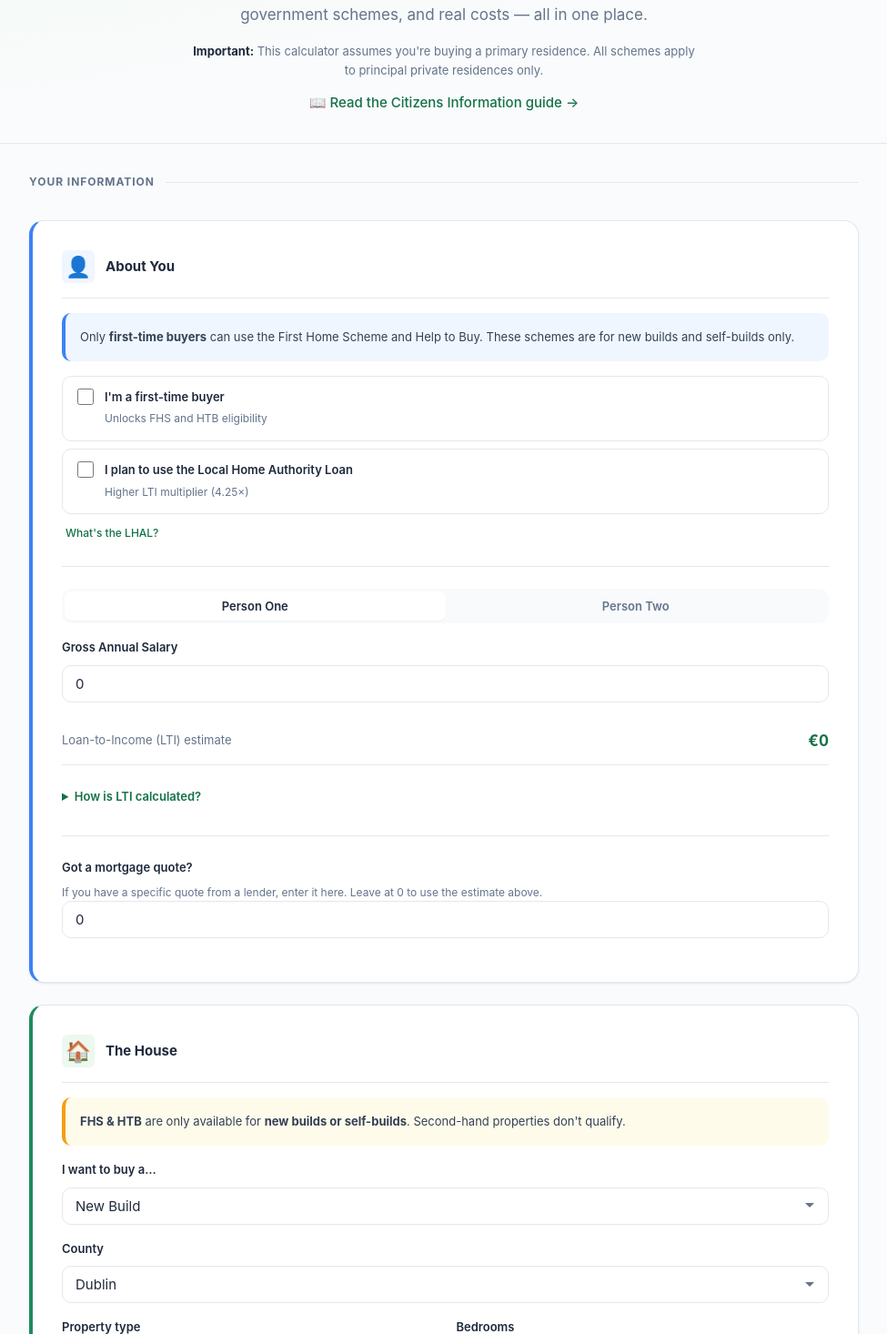
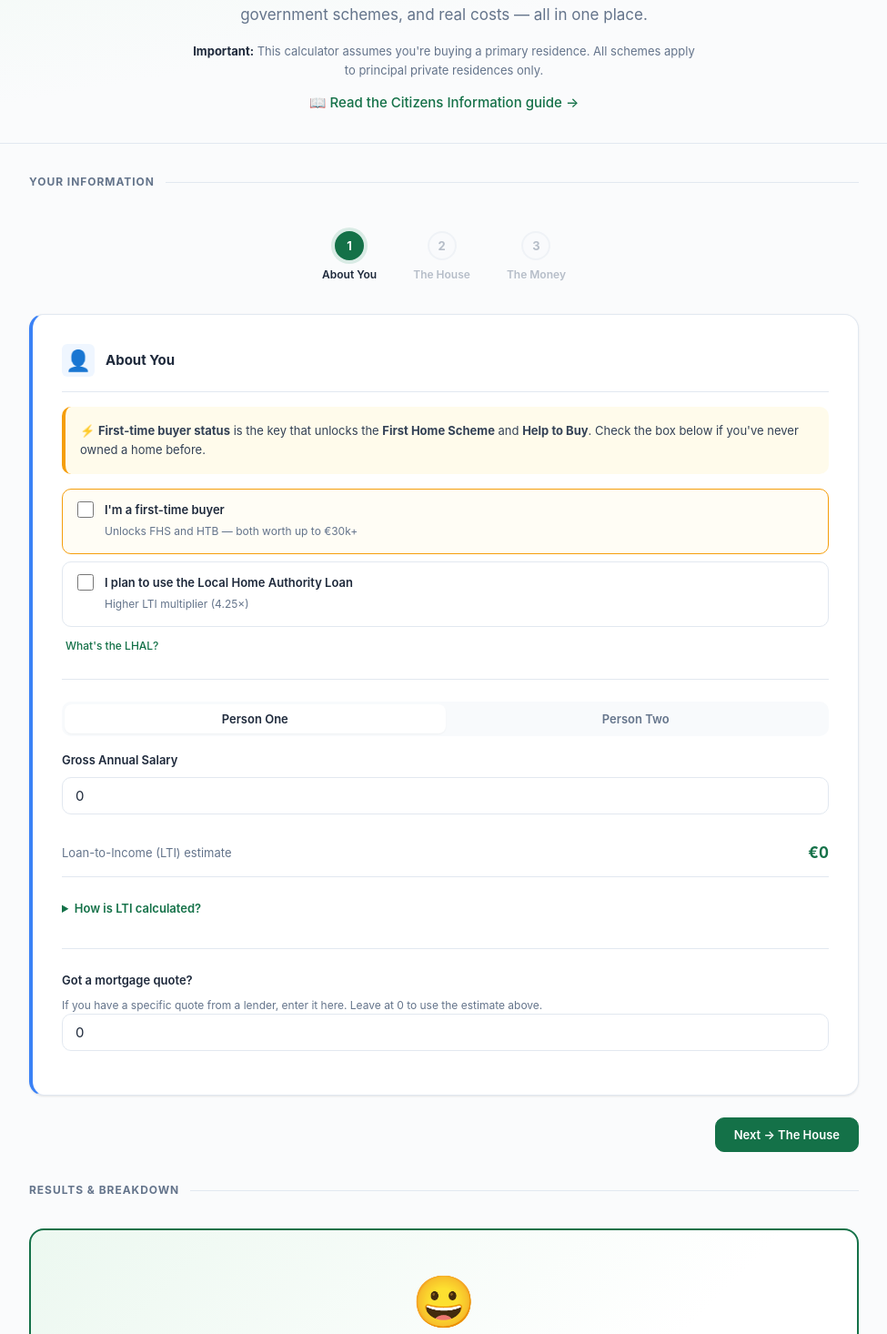
Before and after one commit to Wayne-Thornberry/House-Calculator, a Vue app: page / in a window 1280 px wide. Shown: the part 275-1741 px from the top of the page at 91% size, without its empty margins (152-1127 px from the left). Built offline with nearby package versions, Linux system fonts and the light colour scheme.

Commit message:
Implement step wizard for input sections and enhance UI with new styles for better user guidance

```diff
--- a/src/App.vue
+++ b/src/App.vue
@@ -36,10 +36,29 @@
         </div>
       </section>
 
-      <!-- Inputs section -->
+      <!-- Inputs section — step wizard -->
       <div class="container" style="margin-top: var(--s6);">
         <div class="section-label"><span>Your Information</span></div>
-        <div class="input-stack">
+
+        <!-- Step indicator -->
+        <nav class="stepper" aria-label="Progress">
+          <button
+            v-for="(step, i) in steps"
+            :key="i"
+            class="stepper-step"
+            :class="{ active: currentStep === i, done: currentStep > i }"
+            :disabled="currentStep < i"
+            @click="currentStep = i"
+            type="button"
+            :aria-current="currentStep === i ? 'step' : undefined"
+          >
+            <span class="stepper-dot">{{ currentStep > i ? '✓' : i + 1 }}</span>
+            <span class="stepper-label">{{ step }}</span>
+          </button>
+        </nav>
+
+        <!-- Step 1: About You -->
+        <div v-show="currentStep === 0">
           <PersonInputs
             v-model:isFirstTimeBuyer="state.isFirstTimeBuyer"
             v-model:usesLHAL="state.usesLHAL"
@@ -48,6 +67,14 @@
             v-model:customMortgage="state.customMortgage"
             :maxMortgage="calculations.ltiMortgage"
           />
+          <div class="wizard-nav">
+            <span></span>
+            <button class="btn btn-primary" @click="currentStep = 1" type="button">Next → The House</button>
+          </div>
+        </div>
+
+        <!-- Step 2: The House -->
+        <div v-show="currentStep === 1">
           <HouseInputs
             v-model:propertyCondition="state.propertyCondition"
             v-model:county="state.county"
@@ -64,7 +91,17 @@
             :ltvMortgage="calculations.ltvMortgage"
             :depositNeeded="calculations.depositNeeded"
             :recommendedPrice="calculations.recommendedPrice"
+            :isFirstTimeBuyer="state.isFirstTimeBuyer"
+            :fhsDisabledReason="calculations.fhsDisabledReason"
           />
+          <div class="wizard-nav">
+            <button class="btn btn-ghost" @click="currentStep = 0" type="button">← About You</button>
+            <button class="btn btn-primary" @click="currentStep = 2" type="button">Next → The Money</button>
+          </div>
+        </div>
+
+        <!-- Step 3: The Money -->
+        <div v-show="currentStep === 2">
           <MoneyInputs
             v-model:depositAmount="state.depositAmount"
             v-model:usesHTB="state.usesHTB"
@@ -74,12 +111,17 @@
             v-model:taxYear4="state.taxYear4"
             :canUseHTB="calculations.canUseHTB"
             :htbAmount="calculations.htbAmount"
+            :htbDisabledReason="calculations.htbDisabledReason"
           />
+          <div class="wizard-nav">
+            <button class="btn btn-ghost" @click="currentStep = 1" type="button">← The House</button>
+            <button class="btn btn-primary" @click="scrollToResults" type="button">See Results ↓</button>
+          </div>
         </div>
       </div>
 
       <!-- Results -->
-      <div class="container" style="margin-top: var(--s6);">
+      <div id="results" class="container" style="margin-top: var(--s6);">
         <div class="section-label"><span>Results &amp; Breakdown</span></div>
 
         <ResultsDisplay
@@ -159,6 +201,15 @@ import {
 
 const currentYear = CURRENT_YEAR
 
+// Step wizard
+const steps = ['About You', 'The House', 'The Money']
+const currentStep = ref(0)
+
+function scrollToResults() {
+  const el = document.getElementById('results')
+  if (el) el.scrollIntoView({ behavior: 'smooth', block: 'start' })
+}
+
 const state = reactive({
   isFirstTimeBuyer: false,
   usesLHAL: false,
@@ -228,6 +279,26 @@ const calculations = computed(() => {
   const canUseFHS = eligible && isFHSPossible(state.housePrice, availableMortgage, depositNeeded, state.county, state.usesHTB)
   const canUseHTB = eligible && state.housePrice <= 500_000
 
+  // Build human-readable reasons when schemes are disabled
+  const fhsDisabledReason = (() => {
+    if (canUseFHS) return ''
+    if (!state.isFirstTimeBuyer) return 'Check "I\'m a first-time buyer" in About You first'
+    if (state.propertyCondition === 'secondhand') return 'Only available for new builds and self-builds'
+    const fhsCapLocal = getFHSCapForCounty(state.county)
+    if (fhsCapLocal === 0) return 'Not available in Northern Ireland'
+    if (!state.housePrice || state.housePrice <= 0) return 'Enter a house price above'
+    // Eligible but no shortfall — mortgage + deposit already cover the price
+    return 'Your mortgage and deposit already cover this price — FHS not needed'
+  })()
+
+  const htbDisabledReason = (() => {
+    if (canUseHTB) return ''
+    if (!state.isFirstTimeBuyer) return 'Check "I\'m a first-time buyer" in About You first'
+    if (state.propertyCondition === 'secondhand') return 'Only available for new builds and self-builds'
+    if (state.housePrice > 500_000) return 'House price exceeds the €500,000 HTB limit'
+    return ''
+  })()
+
   const totalFunds = calculateTotalFunds(availableMortgage, fhsAmount, state.depositAmount, htbAmount)
   const canAfford = canAffordHouse(totalFunds, state.housePrice)
   const stampDuty = calculateStampDuty(state.housePrice, state.isFirstTimeBuyer)
@@ -235,7 +306,7 @@ const calculations = computed(() => {
   const maxAffMortgage = state.customMortgage > 0 ? state.customMortgage : ltiMortgage
   const recommendedPrice = calculateMaxAffordablePrice(maxAffMortgage, state.depositAmount, htbAmount, state.usesFHS, state.usesHTB, state.county)
 
-  return { ltiMortgage, depositNeeded, ltvMortgage, availableMortgage, fhsAmount, fhsCap, totalWithFHS, htbAmount, canUseFHS, canUseHTB, totalFunds, canAfford, stampDuty, recommendedPrice }
+  return { ltiMortgage, depositNeeded, ltvMortgage, availableMortgage, fhsAmount, fhsCap, totalWithFHS, htbAmount, canUseFHS, canUseHTB, totalFunds, canAfford, stampDuty, recommendedPrice, fhsDisabledReason, htbDisabledReason }
 })
 
 // Watchers
--- a/src/assets/styles/main.css
+++ b/src/assets/styles/main.css
@@ -829,10 +829,161 @@ a:hover { text-decoration: underline; }
 }
 
 /* ---------------------------------------------------------------------------
+   Disabled-hint — shown below disabled scheme checkboxes
+   --------------------------------------------------------------------------- */
+.disabled-hint {
+  font-size: var(--text-xs);
+  color: var(--text-muted);
+  margin: var(--s2) 0 var(--s1) var(--s3);
+  padding: var(--s2) var(--s3);
+  background: var(--bg-muted);
+  border-radius: var(--radius-sm);
+  border-left: 3px solid var(--slate-300);
+  line-height: 1.5;
+}
+
+/* ---------------------------------------------------------------------------
+   FTB highlight row — makes the first-time buyer checkbox stand out
+   --------------------------------------------------------------------------- */
+.fhb-highlight {
+  border-color: #f59e0b;
+  background: #fffdf5;
+}
+
+[data-theme="dark"] .fhb-highlight {
+  border-color: #d97706;
+  background: #1e1805;
+}
+
+/* ---------------------------------------------------------------------------
    Misc
    --------------------------------------------------------------------------- */
 .text-right { text-align: right; }
 .text-center { text-align: center; }
+
+/* ---------------------------------------------------------------------------
+   Step Wizard / Stepper
+   --------------------------------------------------------------------------- */
+.stepper {
+  display: flex;
+  justify-content: center;
+  gap: var(--s2);
+  margin-bottom: var(--s5);
+}
+
+.stepper-step {
+  display: flex;
+  flex-direction: column;
+  align-items: center;
+  gap: var(--s2);
+  padding: var(--s3) var(--s4);
+  border: none;
+  background: transparent;
+  cursor: pointer;
+  font-family: var(--font);
+  border-radius: var(--radius);
+  transition: all var(--fast);
+  min-width: 90px;
+}
+
+.stepper-step:hover:not(:disabled) {
+  background: var(--bg-muted);
+}
+
+.stepper-step:disabled {
+  cursor: default;
+  opacity: .45;
+}
+
+.stepper-dot {
+  width: 32px;
+  height: 32px;
+  border-radius: 50%;
+  display: flex;
+  align-items: center;
+  justify-content: center;
+  font-size: var(--text-sm);
+  font-weight: 700;
+  background: var(--bg-muted);
+  color: var(--text-muted);
+  border: 2px solid var(--border);
+  transition: all var(--fast);
+}
+
+.stepper-step.active .stepper-dot {
+  background: var(--brand);
+  color: #fff;
+  border-color: var(--brand);
+  box-shadow: 0 0 0 4px rgba(30,140,94,.15);
+}
+
+.stepper-step.done .stepper-dot {
+  background: var(--brand-light);
+  color: var(--brand);
+  border-color: var(--brand);
+}
+
+.stepper-label {
+  font-size: var(--text-xs);
+  font-weight: 600;
+  color: var(--text-muted);
+  white-space: nowrap;
+}
+
+.stepper-step.active .stepper-label {
+  color: var(--text);
+}
+
+.stepper-step.done .stepper-label {
+  color: var(--brand);
+}
+
+/* ---------------------------------------------------------------------------
+   Wizard navigation buttons
+   --------------------------------------------------------------------------- */
+.wizard-nav {
+  display: flex;
+  justify-content: space-between;
+  align-items: center;
+  margin-top: var(--s5);
+}
+
+.btn {
+  display: inline-flex;
+  align-items: center;
+  gap: var(--s2);
+  padding: 10px 20px;
+  border-radius: var(--radius);
+  font-family: var(--font);
+  font-size: var(--text-sm);
+  font-weight: 600;
+  cursor: pointer;
+  transition: all var(--fast);
+  border: 1.5px solid transparent;
+}
+
+.btn-primary {
+  background: var(--brand);
+  color: #fff;
+  border-color: var(--brand);
+}
+
+.btn-primary:hover {
+  background: var(--brand-hover);
+  border-color: var(--brand-hover);
+}
+
+.btn-ghost {
+  background: transparent;
+  color: var(--text-muted);
+  border-color: var(--border);
+}
+
+.btn-ghost:hover {
+  background: var(--bg-muted);
+  color: var(--text);
+  border-color: var(--slate-300);
+}
 
 @media (max-width: 640px) {
   .hero { padding: var(--s5) 0 var(--s4); }
--- a/src/components/HouseInputs.vue
+++ b/src/components/HouseInputs.vue
@@ -6,7 +6,7 @@
         <h3>The House</h3>
       </div>
 
-      <div class="callout warn">
+      <div v-if="propertyCondition === 'secondhand'" class="callout warn">
         <strong>FHS &amp; HTB</strong> are only available for <strong>new builds or self-builds</strong>.
         Second-hand properties don't qualify.
       </div>
@@ -16,6 +16,7 @@
         <select id="pcSelect" :value="propertyCondition" @change="$emit('update:propertyCondition', ($event.target).value)">
           <option v-for="o in propertyConditions" :key="o.value" :value="o.value">{{ o.label }}</option>
         </select>
+        <p v-if="propertyCondition === 'secondhand' && isFirstTimeBuyer" class="form-hint" style="color: var(--danger);">⚠ As a first-time buyer, choosing Second Hand means you lose access to FHS and HTB.</p>
       </div>
 
       <div class="form-group">
@@ -23,6 +24,7 @@
         <select id="cSelect" :value="county" @change="$emit('update:county', ($event.target).value)">
           <option v-for="c in counties" :key="c.value" :value="c.value">{{ c.label }}</option>
         </select>
+        <p v-if="fhsCap === 0" class="form-hint" style="color: var(--danger);">⚠ FHS and LHAL are not available in Northern Ireland.</p>
       </div>
 
       <div class="grid-2">
@@ -67,6 +69,7 @@
         <input type="checkbox" :checked="usesFHS" @change="$emit('update:usesFHS', ($event.target).checked)" :disabled="!canUseFHS">
         <span class="checkbox-row-text"><strong>Use the First Home Scheme</strong><span>Government equity share up to 30%</span></span>
       </label>
+      <p v-if="!canUseFHS && fhsDisabledReason" class="disabled-hint">🔒 {{ fhsDisabledReason }}</p>
       <a href="https://www.firsthomescheme.ie/" target="_blank" rel="noopener noreferrer" class="inline-link">Learn about FHS</a>
 
       <div v-if="usesFHS && fhsAmount > 0" class="fhs-box">
@@ -96,6 +99,7 @@ const props = defineProps({
   isDerelict: Boolean, housePrice: Number, usesFHS: Boolean, canUseFHS: Boolean,
   fhsAmount: Number, fhsCap: Number, totalWithFHS: Number, ltvMortgage: Number,
   depositNeeded: Number, useMaxAffordable: Boolean, recommendedPrice: Number,
+  isFirstTimeBuyer: Boolean, fhsDisabledReason: String,
 })
 
 defineEmits(['update:propertyCondition','update:county','update:propertyType','update:bedrooms','update:isDerelict','update:housePrice','update:usesFHS','update:useMaxAffordable'])
--- a/src/components/MoneyInputs.vue
+++ b/src/components/MoneyInputs.vue
@@ -23,6 +23,7 @@
         <input type="checkbox" :checked="usesHTB" @change="$emit('update:usesHTB', ($event.target).checked)" :disabled="!canUseHTB">
         <span class="checkbox-row-text"><strong>Use Help to Buy</strong><span>Tax refund up to €30,000</span></span>
       </label>
+      <p v-if="!canUseHTB && htbDisabledReason" class="disabled-hint">🔒 {{ htbDisabledReason }}</p>
       <a href="https://www.citizensinformation.ie/en/housing/owning-a-home/help-with-buying-a-home/help-to-buy-scheme/" target="_blank" rel="noopener noreferrer" class="inline-link">Learn about HTB</a>
 
       <div v-if="usesHTB">
@@ -77,7 +78,7 @@ import { formatCurrency } from '../utils/calculations.js'
 const props = defineProps({
   depositAmount: Number, usesHTB: Boolean, canUseHTB: Boolean,
   taxYear1: Number, taxYear2: Number, taxYear3: Number, taxYear4: Number,
-  htbAmount: Number,
+  htbAmount: Number, htbDisabledReason: String,
 })
 
 defineEmits(['update:depositAmount','update:usesHTB','update:taxYear1','update:taxYear2','update:taxYear3','update:taxYear4'])
--- a/src/components/PersonInputs.vue
+++ b/src/components/PersonInputs.vue
@@ -6,14 +6,14 @@
         <h3>About You</h3>
       </div>
 
-      <div class="callout info">
-        Only <strong>first-time buyers</strong> can use the First Home Scheme and Help to Buy.
-        These schemes are for new builds and self-builds only.
+      <div class="callout warn">
+        ⚡ <strong>First-time buyer status</strong> is the key that unlocks the <strong>First Home Scheme</strong> and <strong>Help to Buy</strong>.
+        Check the box below if you've never owned a home before.
       </div>
 
-      <label class="checkbox-row">
+      <label class="checkbox-row fhb-highlight">
         <input type="checkbox" :checked="isFirstTimeBuyer" @change="$emit('update:isFirstTimeBuyer', ($event.target).checked)">
-        <span class="checkbox-row-text"><strong>I'm a first-time buyer</strong><span>Unlocks FHS and HTB eligibility</span></span>
+        <span class="checkbox-row-text"><strong>I'm a first-time buyer</strong><span>Unlocks FHS and HTB — both worth up to €30k+</span></span>
       </label>
 
       <label class="checkbox-row">
```
